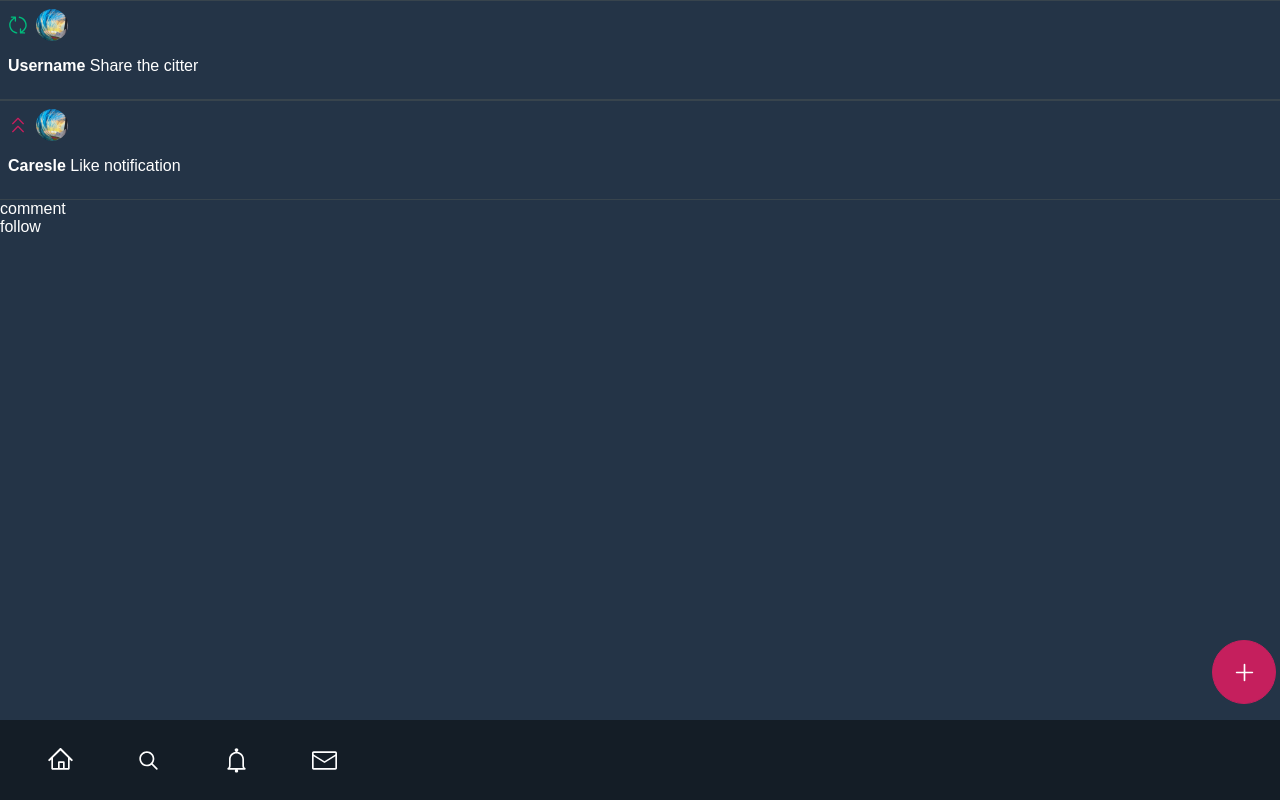
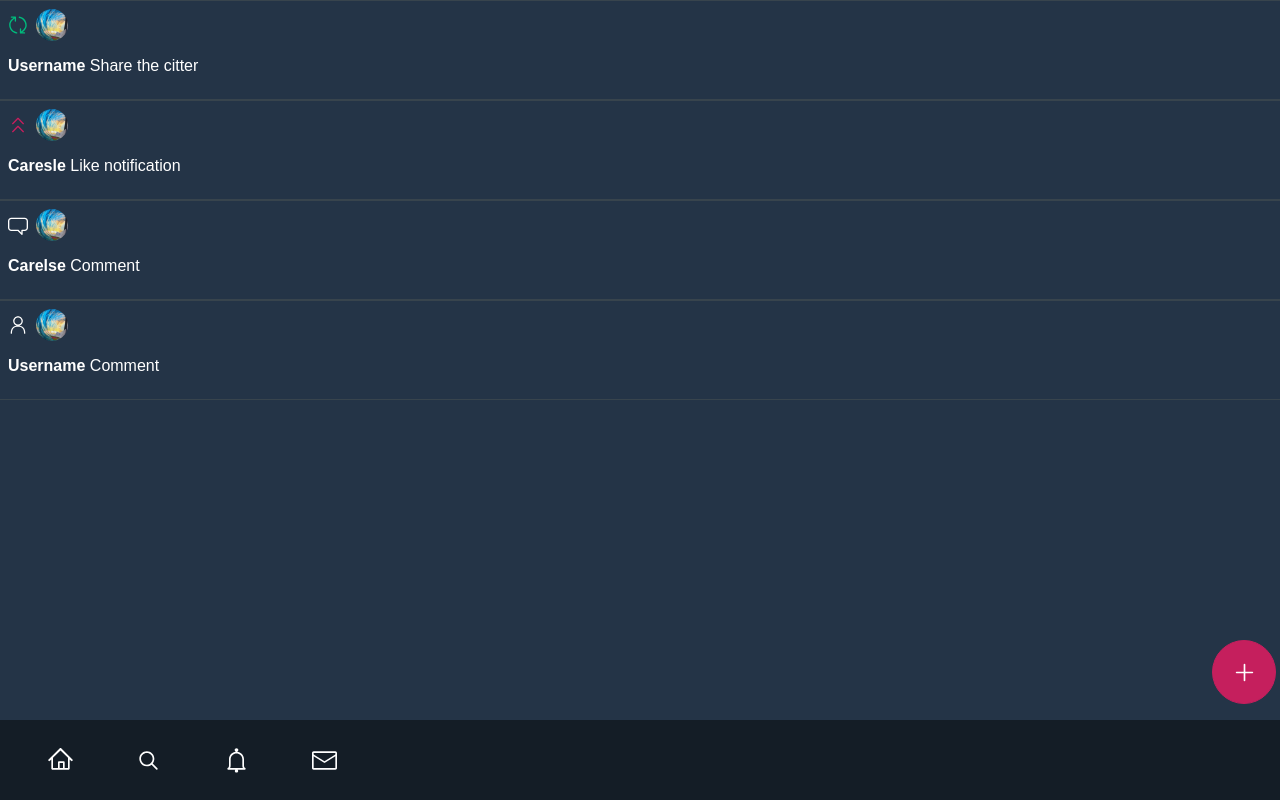
Before and after one commit to Caresle-Archive/citter, a React (Create React App) app in the folder client/: page / in a window 1280 px wide. Built offline with nearby package versions, Linux system fonts and the light colour scheme.

Commit message:
Add follow notification

```diff
--- a/client/src/App.css
+++ b/client/src/App.css
@@ -2,6 +2,7 @@
 	--primary: #c51f5d;
 	--red: #c51f5d;
 	--green: #00ba7c;
+	--blue: #136ca6;
 	--white: #fff;
 	--gray: #c2c2c2;
 	--gray-dark: #38444d;
--- /dev/null
+++ b/client/src/components/Notifications/CommentNotification.jsx
@@ -0,0 +1,22 @@
+import { ChatBubbleIcon } from '@radix-ui/react-icons'
+
+const CommentNotification = ({ noti }) => {
+	const { user } = noti
+	return (
+		<div className="card-notification">
+			<div className="card-icons">
+				<ChatBubbleIcon className="icon-small"/>
+				<img
+					className="img-notification"
+					src="./profile.jpg"
+					alt="profile"
+				/>
+			</div>
+			<p className="notification-message">
+				<span>{user}</span> Comment
+			</p>
+		</div>
+	)
+}
+
+export default CommentNotification
--- /dev/null
+++ b/client/src/components/Notifications/FollowNotification.jsx
@@ -0,0 +1,22 @@
+import { PersonIcon } from "@radix-ui/react-icons"
+
+const FollowNotification = ({ noti }) => {
+	const { user } = noti
+	return (
+		<div className="card-notification">
+			<div className="card-icons">
+				<PersonIcon className="icon-small"/>
+				<img
+					className="img-notification"
+					src="./profile.jpg"
+					alt="profile"
+				/>
+			</div>
+			<p className="notification-message">
+				<span>{user}</span> Comment
+			</p>
+		</div>
+	)
+}
+
+export default FollowNotification
--- a/client/src/components/Notifications/Notification.css
+++ b/client/src/components/Notifications/Notification.css
@@ -1,3 +1,8 @@
+.notification-scroll {
+	overflow: scroll;
+	height: 90vh;
+}
+
 .card-notification {
 	display: flex;
 	flex-direction: column;
--- a/client/src/components/Notifications/Notifications.jsx
+++ b/client/src/components/Notifications/Notifications.jsx
@@ -1,6 +1,8 @@
 import './Notification.css'
 import LikeNotification from "./LikeNotification.jsx"
 import ShareNotification from './ShareNotification'
+import CommentNotification from './CommentNotification'
+import FollowNotification from './FollowNotification'
 
 const not = [
 	{
@@ -12,7 +14,8 @@ const not = [
 		user: 'Caresle'
 	},
 	{
-		type: 'comment'
+		type: 'comment',
+		user: 'Carelse'
 	},
 	{
 		type: 'follow',
@@ -22,11 +25,38 @@ const not = [
 
 const Notifications = () => {
 	return (
-		<div>
+		<div className="notification-scroll">
 			{not.map((e, i) => {
-				if (e.type === 'share') return <ShareNotification noti={e} />
-				if (e.type === 'like') return <LikeNotification noti={e} />
-				return <div>{e.type}</div>
+				if (e.type === 'share') {
+					return (
+						<ShareNotification
+							key={`share-notification-${i}`}
+							noti={e}
+						/>
+					)
+				}
+				if (e.type === 'like') {
+					return (
+						<LikeNotification
+							key={`like-notification-${i}`}
+							noti={e}
+						/>
+					)
+				}
+				if (e.type === 'comment') {
+					return (
+						<CommentNotification
+							key={`comment-notification-${i}`}
+							noti={e}
+						/>
+					)
+				}
+				return (
+					<FollowNotification
+						key={`follow-notification-${i}`}
+						noti={e}
+					/>
+				)
 			})}
 		</div>
 	)
```
